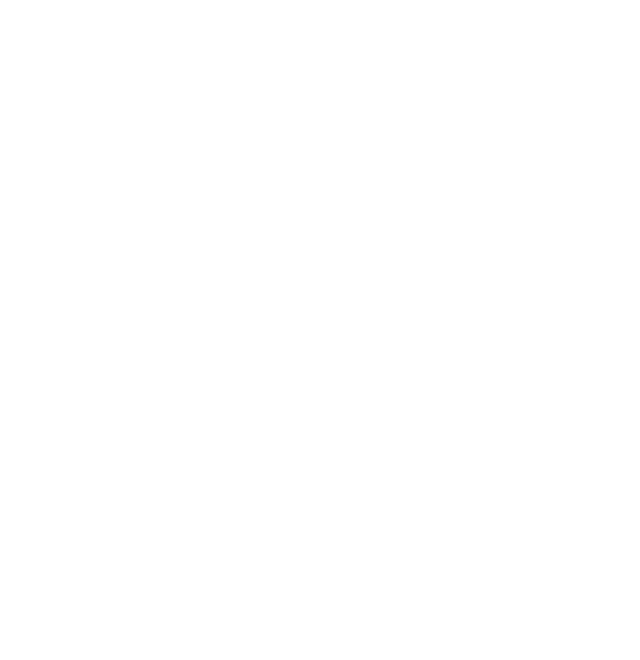
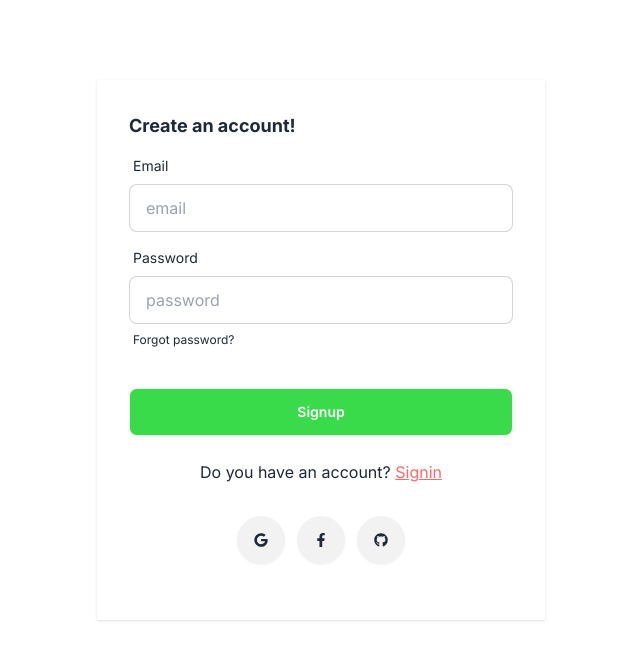
Before and after one commit to ahmed-H20/Food_Shop_EL_mataam, a React (Vite) app: page /signup in a window 1280 px wide. Shown: the top 660 px of the page, without its empty margins (319-959 px from the left). Built offline with nearby package versions, Linux system fonts and the light colour scheme.

Commit message:
Install firebase

```diff
--- a/src/components/Signup.jsx
+++ b/src/components/Signup.jsx
@@ -1,9 +1,56 @@
 import React from 'react'
+import { FaFacebookF, FaGithub, FaGoogle } from 'react-icons/fa'
+import { useForm } from "react-hook-form"
+import { Link } from 'react-router-dom'
+import Modal from './Modal'
+import Nav from './Nav'
 
 const Signup = () => {
+    const {
+        register,
+        handleSubmit,
+        watch,
+        formState: { errors },
+      } = useForm()
+
+      const onSubmit = (data) => console.log(data)
+
   return (
-    <div>
-
+    <div className='max-w-md bg-white shadow w-full mx-auto flex items-center justify-center my-20'>
+         <form className="card-body" onSubmit={handleSubmit(onSubmit)}>
+            <h3 className="font-bold text-lg">Create an account!</h3>
+            <div className="form-control">
+                <label className="label">
+                    <span className="label-text">Email</span>
+                </label>
+                <input type="email" placeholder="email" className="input input-bordered"  {...register("email")}/>
+                </div>
+                <div className="form-control">
+                <label className="label">
+                    <span className="label-text">Password</span>
+                </label>
+                <input type="password" placeholder="password" className="input input-bordered"  {...register("password")}/>
+                <label className="label">
+                    <a href="#" className="label-text-alt link link-hover">Forgot password?</a>
+                </label>
+            </div>
+            <div className="form-control mt-6">
+                <button className="btn bg-green text-white">Signup</button>
+            </div>
+            <p className='text-center mt-4'>Do you have an account? <button onClick={()=>document.getElementById('my_modal_5').showModal()} className="text-red underline">Signin</button></p>
+            <Modal/>
+            <div className='flex justify-center space-x-3 my-6'>
+                <button className="btn btn-circle">
+                    <FaGoogle />
+                </button>
+                <button className="btn btn-circle">
+                    <FaFacebookF />
+                </button>
+                <button className="btn btn-circle">
+                    <FaGithub />
+                </button>
+            </div>
+        </form>
     </div>
   )
 }
--- /dev/null
+++ b/src/firebase/firebase.config.js
@@ -0,0 +1,20 @@
+// Import the functions you need from the SDKs you need
+import { initializeApp } from "firebase/app";
+// TODO: Add SDKs for Firebase products that you want to use
+// https://firebase.google.com/docs/web/setup#available-libraries
+
+// Your web app's Firebase configuration
+const firebaseConfig = {
+  apiKey: process.env.APIKEY,
+  authDomain: process.env.AUTHDOMAIN,
+  projectId: process.env.PROJECTID,
+  storageBucket: process.env.STORAGEBUCKET,
+  messagingSenderId: process.env.MESSAGINGSENDERID,
+  appId: process.env.APPID
+};
+
+
+// Initialize Firebase
+const app = initializeApp(firebaseConfig);
+
+export default app;
```
Also changed, not shown: 1 other file (tests, documents, lock files or other folders).
